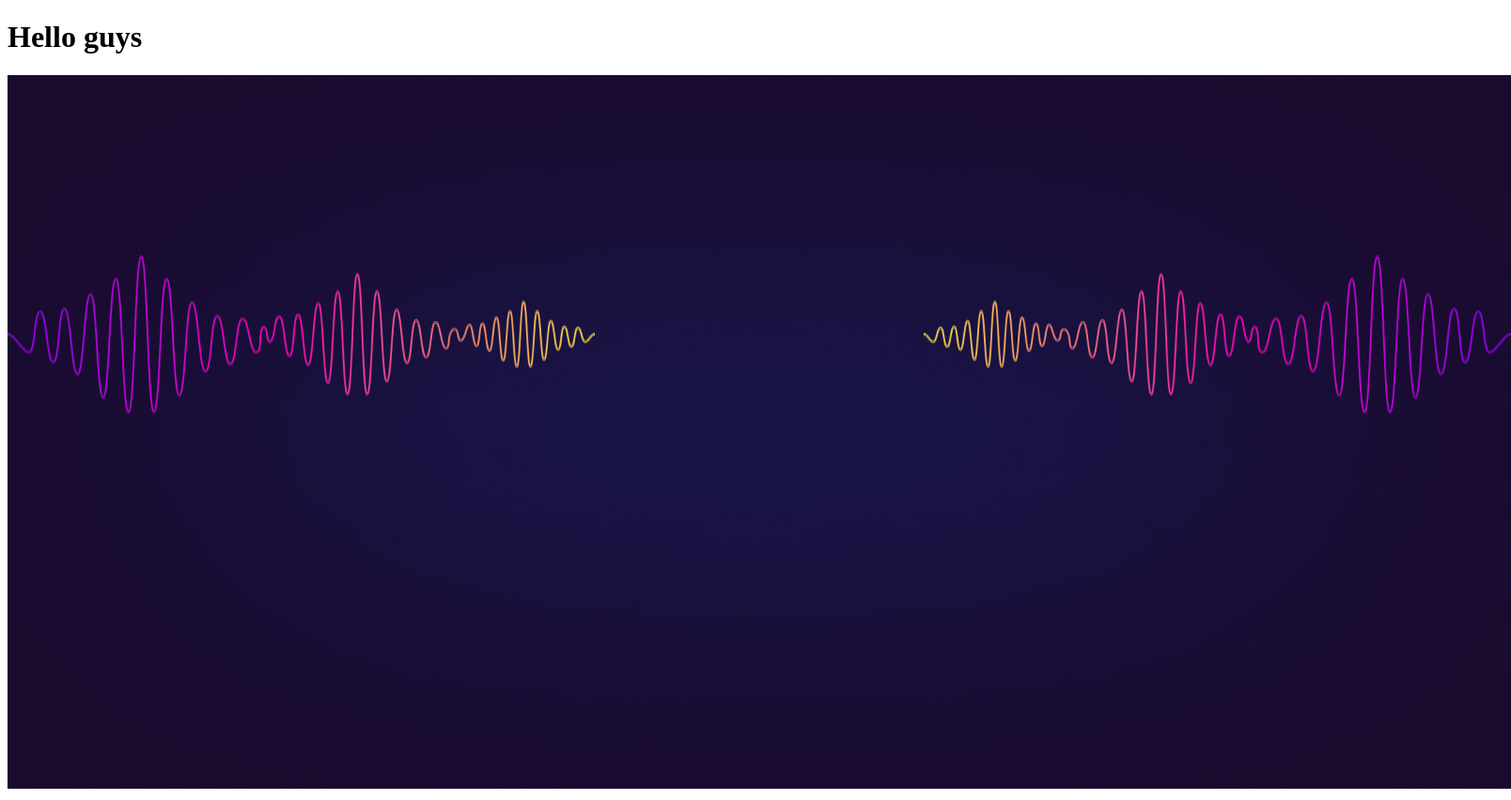
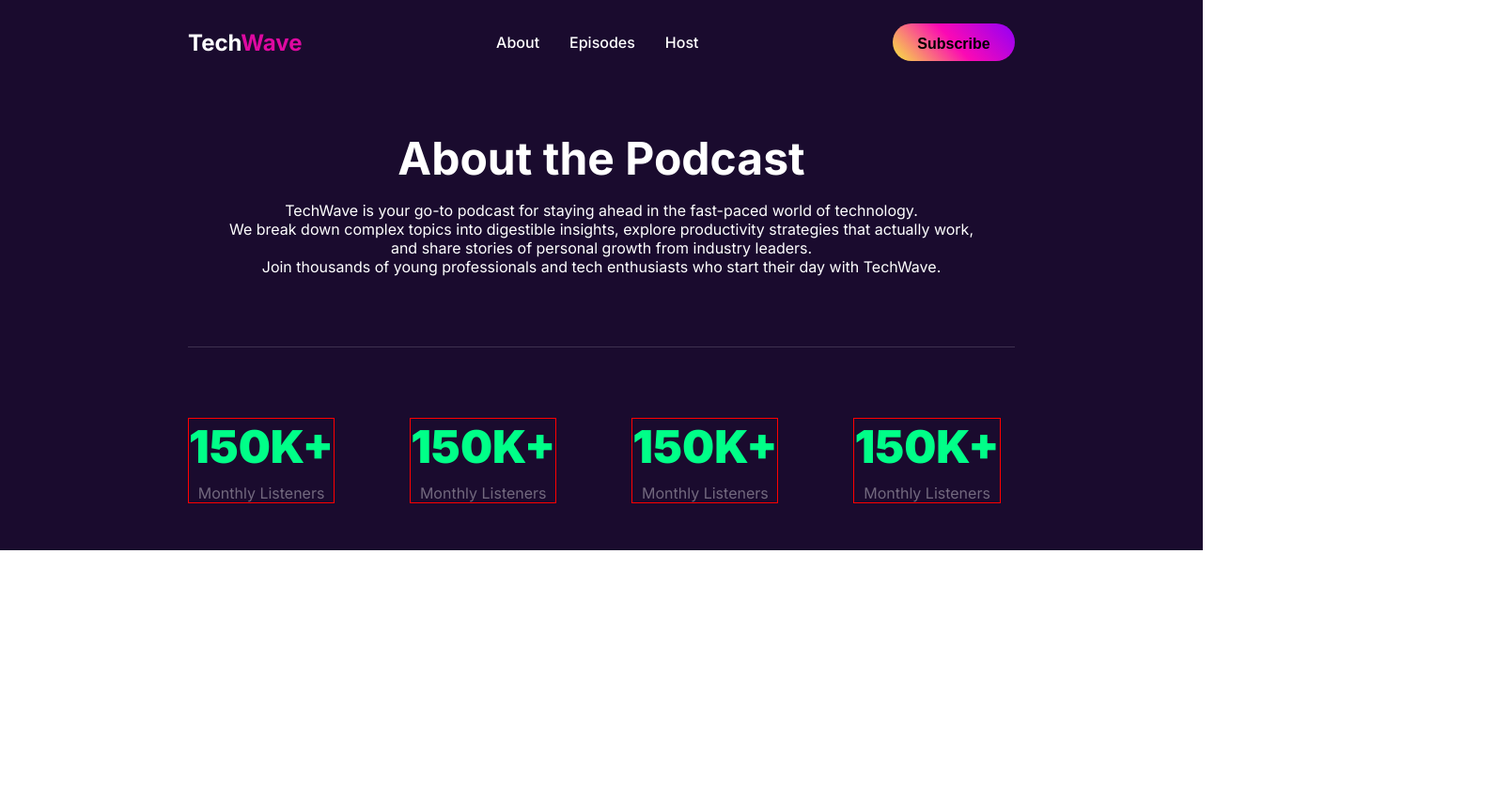
Before and after one commit to rakibulislam08/A02-TechWave, a plain HTML site: page index.html in a window 1280 px wide. Shown: the whole page at 94% size, 1608 px wide, since content can reach past the window. After the commit the page ends 800 px from the top, so only its background shows below. Drawn offline with Linux system fonts and the light colour scheme.

Commit message:
try commit 2

```diff
--- a/index.html
+++ b/index.html
@@ -5,17 +5,66 @@
     <meta charset="UTF-8">
     <meta name="viewport" content="width=device-width, initial-scale=1.0">
     <title>TechWave</title>
+
+
+    <!-- css link  -->
+    <link rel="stylesheet" href="./styles/styles.css">
 </head>
 
 <body>
     <!-- header section  -->
     <header>
-
-        <h1>Hello guys</h1>
-        <img src="./assets/hero-bg.png" alt="">
+        <nav class="navbar">
+            <div class="nav-container">
+                <h2 class="nav-title">Tech<span class="wave">Wave</span></h2>
+                <ul class="nav-list">
+                    <li>About</li>
+                    <li>Episodes</li>
+                    <li>Host</li>
+                </ul>
+                <button class="btn-nav">Subscribe</button>
+            </div>
+        </nav>
     </header>
 
-    <main></main>
+    <main>
+
+        <section id="about-section">
+            <div class="about-container">
+                <h1 class="about-title">About the Podcast</h1>
+                <p class="about-text">TechWave is your go-to podcast for staying ahead in the fast-paced world of technology.
+                    <br>
+                    We break down complex topics into digestible insights,
+                    explore productivity strategies that actually
+                    work,<br>
+                    and share stories of personal growth from industry leaders. <br>
+                    Join thousands of young professionals and tech enthusiasts who start their day with TechWave.</p>
+            </div>
+            <!-- divider  -->
+            <div class="divider">
+
+            </div>
+            <!--  -->
+            <div class="card">
+                <div class="card-type">
+                    <h2>150K+</h2>
+                    <p>Monthly Listeners</p>
+                </div>
+                <div class="card-type">
+                    <h2>150K+</h2>
+                    <p>Monthly Listeners</p>
+                </div>
+                <div class="card-type">
+                    <h2>150K+</h2>
+                    <p>Monthly Listeners</p>
+                </div>
+                <div class="card-type">
+                    <h2>150K+</h2>
+                    <p>Monthly Listeners</p>
+                </div>
+            </div>
+        </section>
+    </main>
     <!-- footer -->
     <footer></footer>
 </body>
--- /dev/null
+++ b/styles/styles.css
@@ -0,0 +1,122 @@
+/* font  */
+
+@import url('https://fonts.googleapis.com/css2?family=Inter:ital,opsz,wght@0,14..32,100..900;1,14..32,100..900&display=swap');
+
+/* universal  */
+* {
+    padding: 0;
+    margin: 0;
+}
+
+
+body {
+    font-family: "Inter", sans-serif;
+    font-optical-sizing: auto;
+
+}
+
+/* navbar  */
+.nav-container {
+    max-width: 1600px;
+    /* width: 100%; */
+    height: 50px;
+    display: flex;
+    justify-content: space-between;
+    align-items: center;
+    background-color: #1A0B2E;
+    margin: 0 auto;
+    padding: 20px 200px;
+
+
+
+}
+
+.nav-title {
+    color: white;
+
+}
+
+.wave {
+    color: #fb09b2de;
+}
+
+.nav-list {
+    display: inline-flex;
+    font-size: 1rem;
+    font-weight: 500;
+    list-style-type: none;
+    gap: 2rem;
+    color: white;
+}
+
+.btn-nav {
+    /* display: flex; */
+
+    width: 130px;
+    height: 40px;
+    align-items: center;
+    padding: 12px 16px;
+    font-weight: 600;
+    font-size: 16px;
+    line-height: 19px;
+    border-radius: 1000px;
+    border: none;
+    background: var(--Linear, linear-gradient(47.64deg, rgba(247, 233, 63, 1),rgba(251, 9, 180, 1),rgba(145, 0, 248, 1)));
+}
+
+/* hero section  */
+
+/* about section  */
+
+#about-section{
+    padding: 50px 200px;
+    /* margin: 0 auto; */
+    background-color: #1A0B2E;
+}
+.about-container{
+    color: white;
+    text-align: center;
+}
+.about-title{
+    font-size: 48px;
+    font-weight: 700;
+    line-height: 58px;
+    padding-bottom: 16px;
+}
+.about-text{
+    font-size: 16px;
+    font-weight: 400;
+    line-height: 20px;
+}
+.divider {
+  border-top: 1px solid #ffffff28;
+  max-width: 1200px;
+  /* : 75px 100px; */
+ margin: 75px auto;
+}
+
+.card{
+    display: flex;
+    /* padding: 0 200PX; */
+    gap: 80px;
+}
+.card-type{
+    border: 1px solid red;
+    align-items: center;
+    text-align: center;
+    width: ;
+
+}
+.card-type h2{
+    max-width: 240px;
+    font-size: 48px;
+    font-weight: 900;
+    color: #00FF88;
+    padding-bottom: 10PX;
+}
+.card-type p{
+    font-size: 16px;
+    font-weight: 400;
+    color: #ffffff62;
+
+}
```
